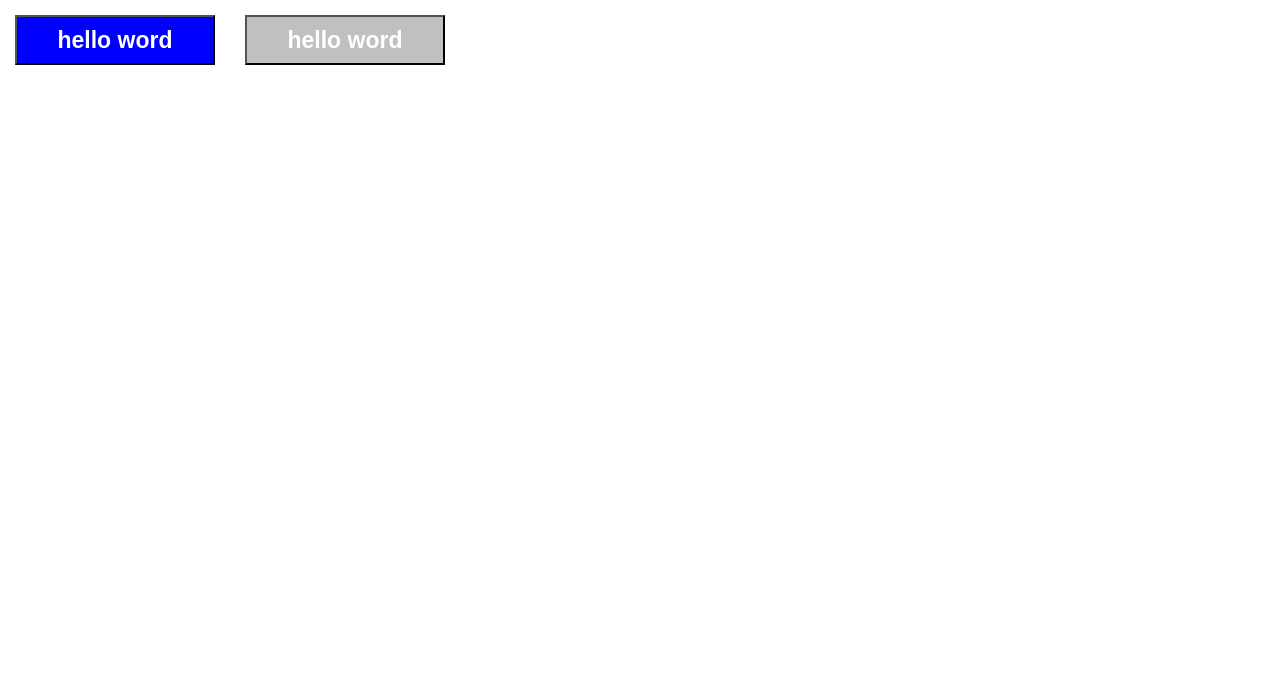
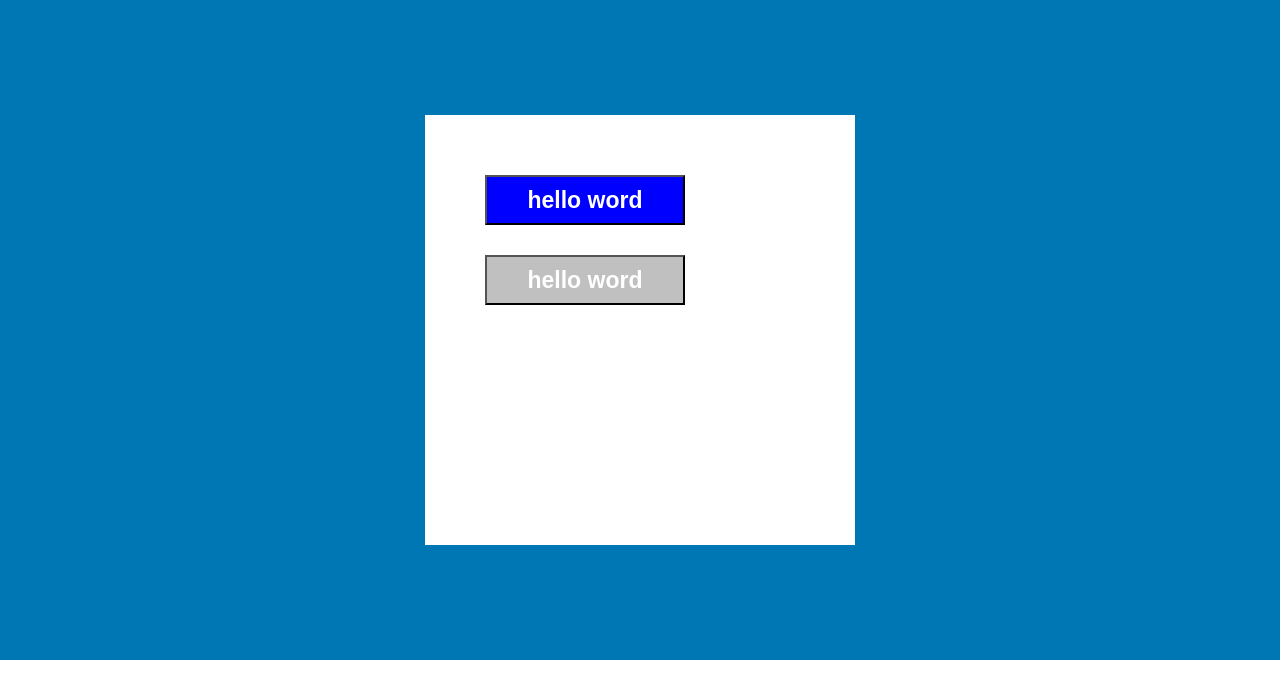
Before and after one commit to andremartins746/styled-components, a React (Create React App) app: page / in a window 1280 px wide. Shown: the top 698 px of the page. Built offline with nearby package versions, Linux system fonts and the light colour scheme.

Commit message:
new files

```diff
--- a/src/App.js
+++ b/src/App.js
@@ -1,10 +1,20 @@
 import {Button, Button02} from './components/button.style'
+import { Container } from "./components/conteiner.style"
+import { Content } from "./components/content.style"
 
 function App() {
+  let active = true
+
   return (
     <div className="App">
-      <Button color="silver">hello word</Button>
-      <Button02 color="silver">hello word</Button02>
+
+      <Container active={active}>
+          <Content>
+              <Button color="silver">hello word</Button>
+              <Button02 color="silver">hello word</Button02>
+          </Content>
+      </Container>
+
     </div>
   );
 }
--- /dev/null
+++ b/src/components/conteiner.style.js
@@ -0,0 +1,12 @@
+import styled from "styled-components"
+
+
+export const Container = styled.div`
+    background-color: ${props => props.active ? '#0077B5' :  '#0f0'};
+    height: 570px;
+    padding: 45px;
+    display: flex;
+    flex-direction: column;
+    justify-content: center;
+    align-items: center;
+`
--- /dev/null
+++ b/src/components/content.style.js
@@ -0,0 +1,9 @@
+import styled from "styled-components"
+
+export const Content = styled.div`
+    height: 340px;
+    padding: 45px;
+    width: 340px;
+    background-color: #fff;
+
+`
```
Also changed, not shown: src/components/button.style.js (line endings or trailing spaces).
